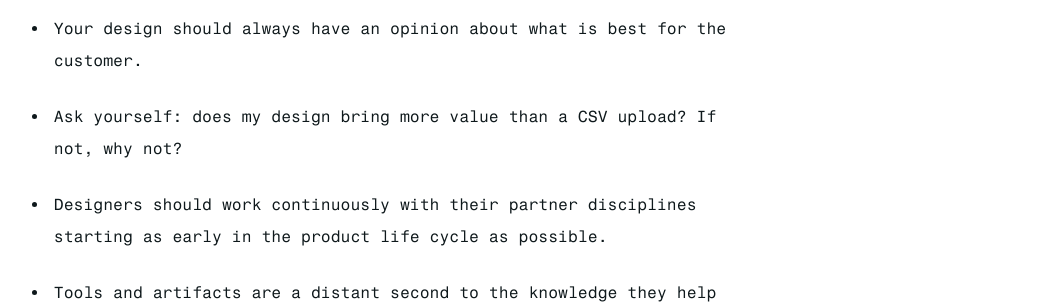
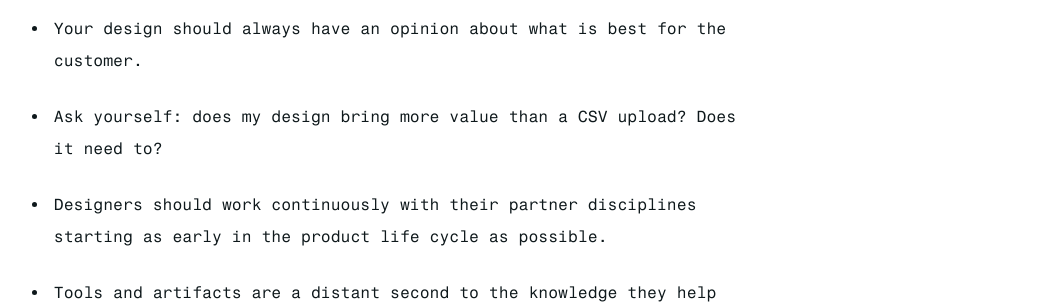
Before and after one commit to kevinfinlayson/kevinfinlayson.com, a Jekyll site: the page built from approach.markdown, in a window 1280 px wide. Shown: the part 1477-1781 px from the top of the page, without its empty margins (111-1165 px from the left). Built offline with Jekyll 4.4.1, drawn with Linux system fonts in a browser that asks for light colours.

Commit message:
copy tweak on approach page

```diff
--- a/approach.markdown
+++ b/approach.markdown
@@ -24,7 +24,7 @@ A few medium-held opinions, lots more where these come from:
 
 - Your design should always have an opinion about what is best for the customer.
 
-- Ask yourself: does my design bring more value than a CSV upload? If not, why not?
+- Ask yourself: does my design bring more value than a CSV upload? Does it need to?
 
 - Designers should work continuously with their partner disciplines starting as early in the product life cycle as possible.
 
```
